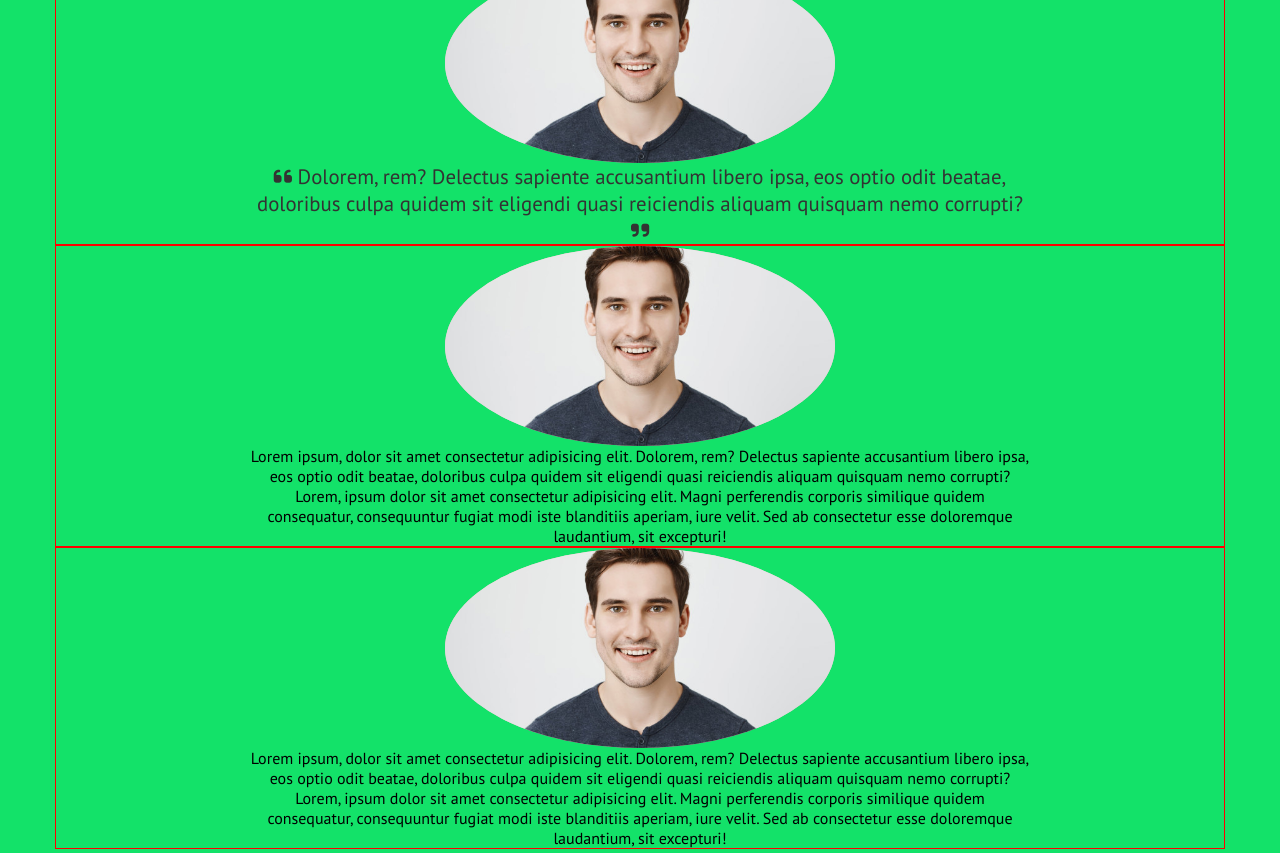
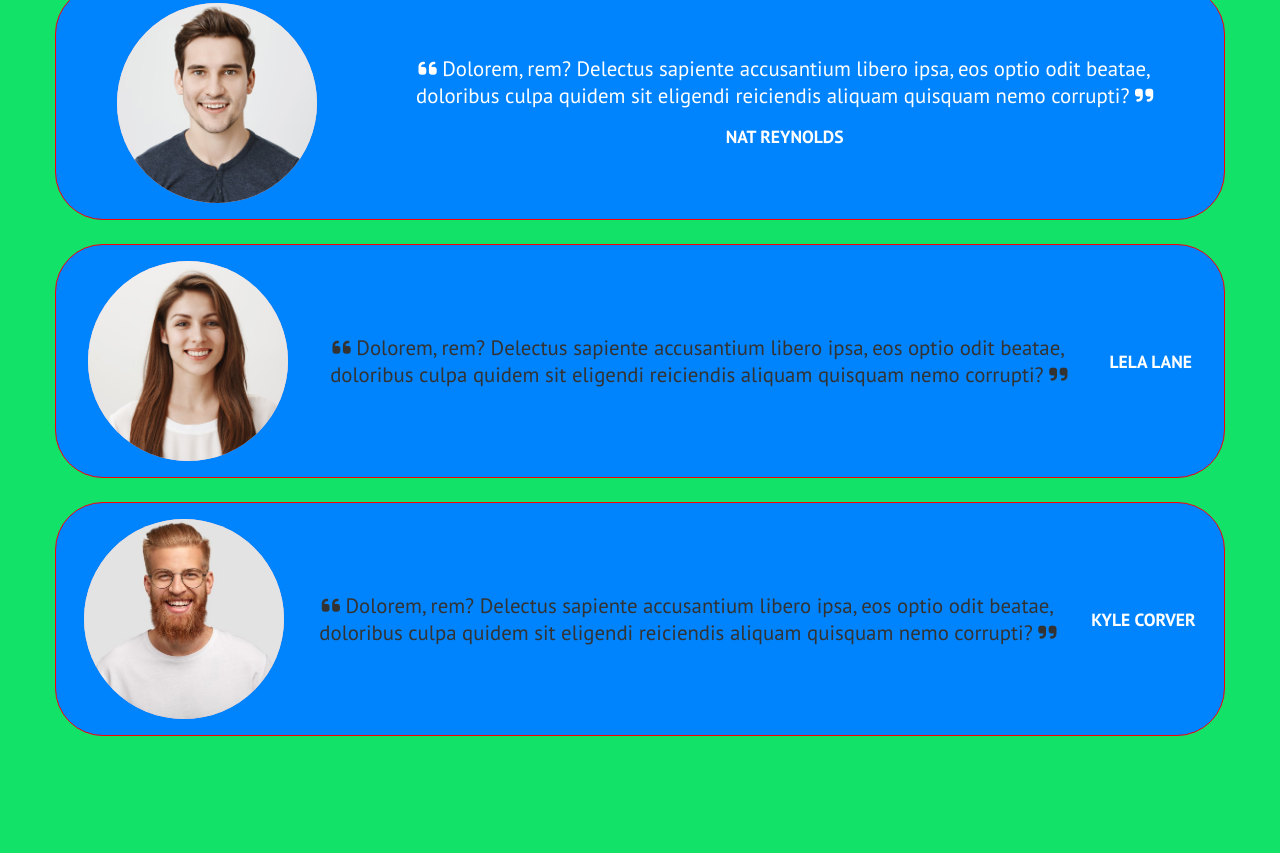
Before and after one commit to jacoposergio/htmlcss-responsive-layout, a plain HTML site: page index.html in a window 1280 px wide. Shown: the part 3059-3912 px from the top of the page. Drawn offline with Linux system fonts and the light colour scheme.

Commit message:
testimonials done

```diff
--- a/css/style.css
+++ b/css/style.css
@@ -244,6 +244,7 @@ nav .logo{
 .testimonials-img{
     width: 200px;
     height: 200px;
+    max-width: 200px;
     background-color: pink;
     border-radius: 50%;
     overflow: hidden;
@@ -263,17 +264,36 @@ nav .logo{
 }
 
 .testimonials-col{
+    background-color: #0084fd;
     display: flex;
     flex-direction: column;
    align-items: center;
    text-align: center;
+   padding: 1rem 0;
+   margin: 1.5rem 0;
+}
 
+.testimonials-text p{
+    padding: 0 0.5rem;
+    margin-top: 0.8rem;
+    color: white;
+}
+.testimonials-col h3{
+    color: white;
+    font-size: 1.1rem;
+    margin: 1rem 0;
 
 }
 
 .testimonials-columns{
 
 
+}
+
+
+/* grandezza virgolette   */
+.testimonials-columns span{
+    font-size: 1.3rem;
 }
 
         .testimonials-col{
@@ -367,6 +387,17 @@ nav .logo{
             width: calc( (100% / 3) * 2);
         }
 
+
+        .testimonials-col{
+            background-color: #0084fd;
+            display: flex;
+            flex-direction: row;
+            justify-content: space-around;
+            align-items: center;
+            text-align: center;
+            padding: 1rem 1rem;
+            margin: 1.5rem 0;
+        }
 
 
 
--- a/index.html
+++ b/index.html
@@ -135,48 +135,41 @@
                    </div>
                   <div class="testimonials-columns">
                        <!-- testimonial-col inizio -->
-                            <div class="testimonials-col">
+                            <div class="testimonials-col rounded-container">
                                 <div class="testimonials-img">
                                     <img src="img/testimonial1.jpg" alt="testimonial">
                                 </div>
-                                <p class="testimonials-text"><span><i class="fa-solid fa-quote-left"></i></span> Dolorem, rem? Delectus sapiente accusantium libero ipsa, eos optio odit beatae, doloribus culpa quidem sit eligendi quasi reiciendis aliquam quisquam nemo corrupti?<span><i class="fa-solid fa-quote-right"></i></span>
-                                </p>
+                                <div class="testimonials-text">
+                                    <p><span><i class="fa-solid fa-quote-left"></i></span> Dolorem, rem? Delectus sapiente accusantium libero ipsa, eos optio odit beatae, doloribus culpa quidem sit eligendi reiciendis aliquam quisquam nemo corrupti? <span><i class="fa-solid fa-quote-right"></i></span> </p>
+                                    <h3>NAT REYNOLDS</h3>
+                               </div>
+                             </div>
                             </div>
                        <!-- testimonial-col fine -->
-                       <!-- testimonial-col inizio -->
-                       <div class="testimonials-col">
-                        <div class="testimonials-img">
-                            <img src="img/testimonial1.jpg" alt="testimonial">
+                        <!-- testimonial-col inizio -->
+                        <div class="testimonials-col rounded-container">
+                            <div class="testimonials-img">
+                                <img src="img/testimonial2.jpg" alt="testimonial">
+                            </div>
+                            <p class="testimonials-text"><span><i class="fa-solid fa-quote-left"></i></span> Dolorem, rem? Delectus sapiente accusantium libero ipsa, eos optio odit beatae, doloribus culpa quidem sit eligendi reiciendis aliquam quisquam nemo corrupti? <span><i class="fa-solid fa-quote-right"></i></span>
+                            </p>
+                            <h3>LELA LANE</h3>
                         </div>
-                        <div class="testimonials-text">
-                            Lorem ipsum, dolor sit amet consectetur adipisicing elit. Dolorem, rem? Delectus sapiente accusantium libero ipsa, eos optio odit beatae, doloribus culpa quidem sit eligendi quasi reiciendis aliquam quisquam nemo corrupti?
-                            Lorem, ipsum dolor sit amet consectetur adipisicing elit. Magni perferendis corporis similique quidem consequatur, consequuntur fugiat modi iste blanditiis aperiam, iure velit. Sed ab consectetur esse doloremque laudantium, sit excepturi!
+                       <!-- testimonial-col fine -->
+                        <!-- testimonial-col inizio -->
+                        <div class="testimonials-col rounded-container">
+                            <div class="testimonials-img">
+                                <img src="img/testimonial3.jpg" alt="testimonial">
+                            </div>
+                            <p class="testimonials-text"><span><i class="fa-solid fa-quote-left"></i></span> Dolorem, rem? Delectus sapiente accusantium libero ipsa, eos optio odit beatae, doloribus culpa quidem sit eligendi reiciendis aliquam quisquam nemo corrupti? <span><i class="fa-solid fa-quote-right"></i></span>
+                            </p>
+                            <h3>KYLE CORVER</h3>
                         </div>
-                    </div>
-               <!-- testimonial-col fine -->
-               <!-- testimonial-col inizio -->
-               <div class="testimonials-col">
-                <div class="testimonials-img">
-                    <img src="img/testimonial1.jpg" alt="testimonial">
-                </div>
-                <div class="testimonials-text">
-                    Lorem ipsum, dolor sit amet consectetur adipisicing elit. Dolorem, rem? Delectus sapiente accusantium libero ipsa, eos optio odit beatae, doloribus culpa quidem sit eligendi quasi reiciendis aliquam quisquam nemo corrupti?
-                    Lorem, ipsum dolor sit amet consectetur adipisicing elit. Magni perferendis corporis similique quidem consequatur, consequuntur fugiat modi iste blanditiis aperiam, iure velit. Sed ab consectetur esse doloremque laudantium, sit excepturi!
-                </div>
-            </div>
-       <!-- testimonial-col fine -->
+                        <!-- testimonial-col fine -->
+                   </div>
+             </div>
+         </section>
 
-                   </div>
-
-
-
-             </div>
-
-
-
-
-
-         </section>
          <section id="benefits" class="mobile-padding">
              <div class="container">
                  <div class="benefits-intro">
```
